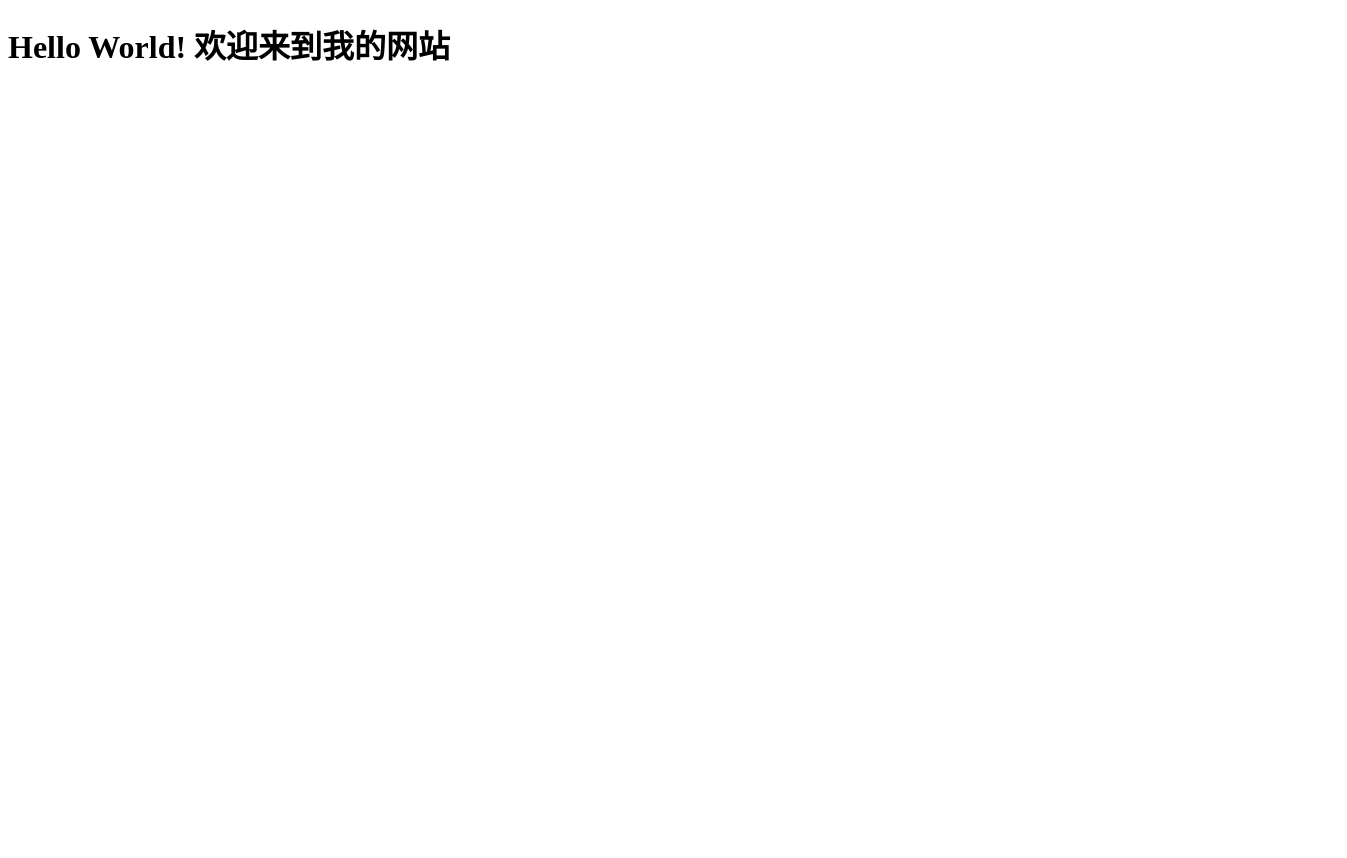
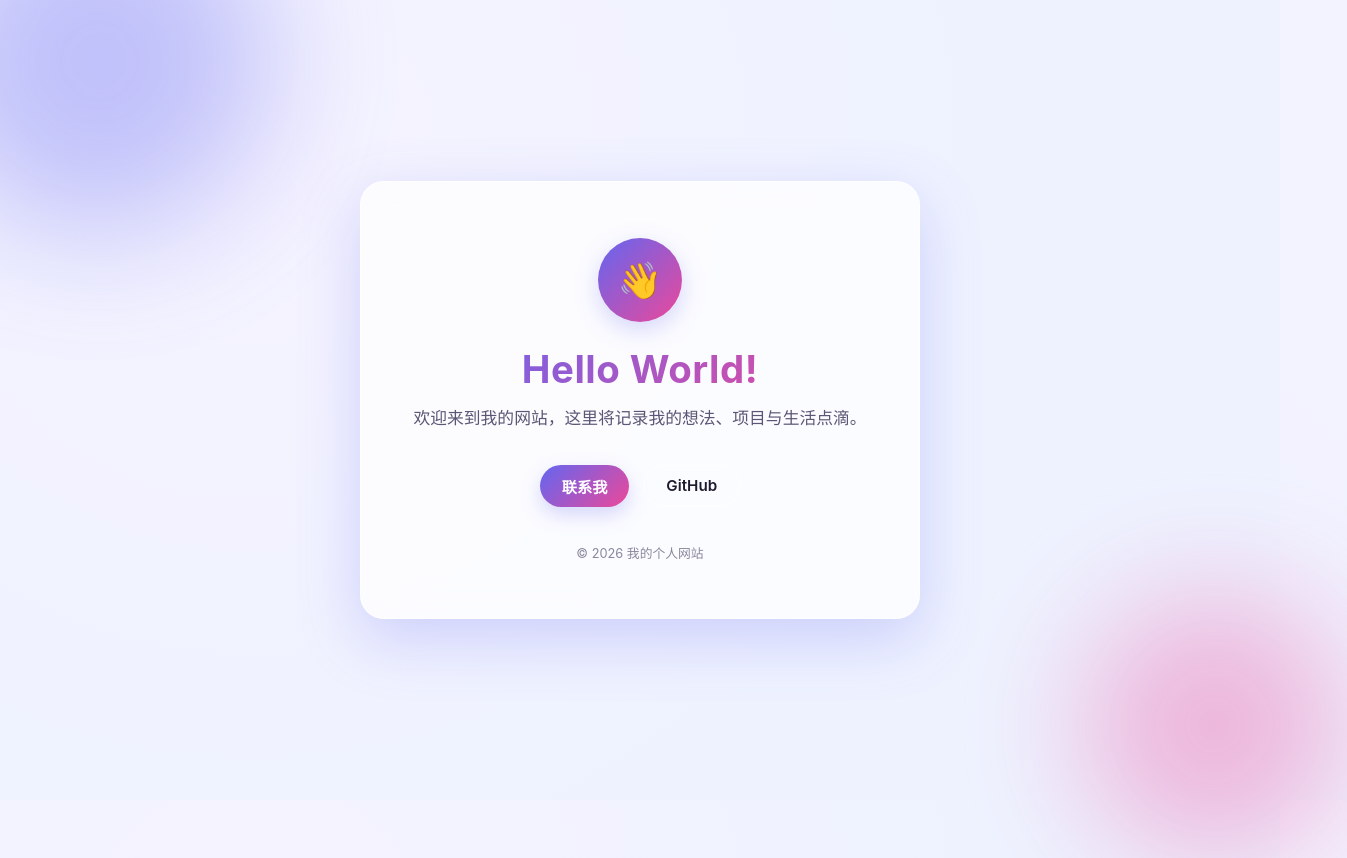
Before and after one commit to dwdwdw1986/website, a plain HTML site: page index.html in a window 1280 px wide. Shown: the whole page, 1347 px wide, since content can reach past the window. Before the commit the page ends 800 px from the top, so only its background shows below. Drawn offline with Linux system fonts and the light colour scheme.

Commit message:
美化个人网站首页：渐变背景、卡片布局、深色模式适配 (#1)
Co-authored-by: Claude <noreply@anthropic.com>

```diff
--- a/index.html
+++ b/index.html
@@ -1 +1,192 @@
-<!DOCTYPE html> <html> <head><title>我的个人网站</title></head> <body><h1>Hello World! 欢迎来到我的网站</h1></body> </html>
+<!DOCTYPE html>
+<html lang="zh-CN">
+<head>
+<meta charset="UTF-8">
+<meta name="viewport" content="width=device-width, initial-scale=1.0">
+<title>我的个人网站</title>
+<style>
+  :root {
+    --bg-1: #eef2ff;
+    --bg-2: #f5f3ff;
+    --card-bg: rgba(255, 255, 255, 0.75);
+    --card-border: rgba(255, 255, 255, 0.6);
+    --text-main: #1e1b2e;
+    --text-sub: #5b5675;
+    --accent-1: #6366f1;
+    --accent-2: #ec4899;
+    --shadow: rgba(99, 102, 241, 0.25);
+  }
+
+  @media (prefers-color-scheme: dark) {
+    :root {
+      --bg-1: #12101c;
+      --bg-2: #1b1730;
+      --card-bg: rgba(30, 27, 46, 0.65);
+      --card-border: rgba(255, 255, 255, 0.08);
+      --text-main: #f2f0fa;
+      --text-sub: #b3aecb;
+      --accent-1: #818cf8;
+      --accent-2: #f472b6;
+      --shadow: rgba(0, 0, 0, 0.45);
+    }
+  }
+
+  * { box-sizing: border-box; }
+
+  html, body {
+    height: 100%;
+    margin: 0;
+  }
+
+  body {
+    font-family: -apple-system, BlinkMacSystemFont, "Segoe UI", "PingFang SC",
+      "Microsoft YaHei", Roboto, sans-serif;
+    background: radial-gradient(circle at 20% 20%, var(--bg-2), var(--bg-1) 60%);
+    color: var(--text-main);
+    display: flex;
+    align-items: center;
+    justify-content: center;
+    min-height: 100vh;
+    padding: 24px;
+    overflow-x: hidden;
+    position: relative;
+  }
+
+  body::before,
+  body::after {
+    content: "";
+    position: absolute;
+    border-radius: 50%;
+    filter: blur(60px);
+    opacity: 0.35;
+    z-index: 0;
+    animation: float 12s ease-in-out infinite;
+  }
+
+  body::before {
+    width: 320px;
+    height: 320px;
+    background: var(--accent-1);
+    top: -80px;
+    left: -80px;
+  }
+
+  body::after {
+    width: 260px;
+    height: 260px;
+    background: var(--accent-2);
+    bottom: -60px;
+    right: -60px;
+    animation-delay: 3s;
+  }
+
+  @keyframes float {
+    0%, 100% { transform: translate(0, 0) scale(1); }
+    50% { transform: translate(20px, -20px) scale(1.08); }
+  }
+
+  .card {
+    position: relative;
+    z-index: 1;
+    background: var(--card-bg);
+    border: 1px solid var(--card-border);
+    backdrop-filter: blur(16px);
+    -webkit-backdrop-filter: blur(16px);
+    border-radius: 24px;
+    padding: 56px 48px;
+    max-width: 560px;
+    width: 100%;
+    text-align: center;
+    box-shadow: 0 20px 60px var(--shadow);
+    animation: rise 0.7s ease-out;
+  }
+
+  @keyframes rise {
+    from { opacity: 0; transform: translateY(16px); }
+    to { opacity: 1; transform: translateY(0); }
+  }
+
+  .avatar {
+    width: 84px;
+    height: 84px;
+    margin: 0 auto 24px;
+    border-radius: 50%;
+    background: linear-gradient(135deg, var(--accent-1), var(--accent-2));
+    display: flex;
+    align-items: center;
+    justify-content: center;
+    font-size: 36px;
+    box-shadow: 0 8px 24px var(--shadow);
+  }
+
+  h1 {
+    font-size: clamp(1.6rem, 4vw, 2.4rem);
+    margin: 0 0 12px;
+    background: linear-gradient(135deg, var(--accent-1), var(--accent-2));
+    -webkit-background-clip: text;
+    background-clip: text;
+    color: transparent;
+    font-weight: 700;
+    letter-spacing: 0.5px;
+  }
+
+  p.subtitle {
+    color: var(--text-sub);
+    font-size: 1.05rem;
+    line-height: 1.7;
+    margin: 0 0 32px;
+  }
+
+  .links {
+    display: flex;
+    gap: 14px;
+    justify-content: center;
+    flex-wrap: wrap;
+  }
+
+  .links a {
+    text-decoration: none;
+    padding: 10px 22px;
+    border-radius: 999px;
+    font-size: 0.95rem;
+    font-weight: 600;
+    transition: transform 0.2s ease, box-shadow 0.2s ease;
+  }
+
+  .links a.primary {
+    background: linear-gradient(135deg, var(--accent-1), var(--accent-2));
+    color: #fff;
+    box-shadow: 0 8px 20px var(--shadow);
+  }
+
+  .links a.secondary {
+    color: var(--text-main);
+    border: 1px solid var(--card-border);
+    background: transparent;
+  }
+
+  .links a:hover {
+    transform: translateY(-2px);
+  }
+
+  footer {
+    margin-top: 36px;
+    font-size: 0.8rem;
+    color: var(--text-sub);
+    opacity: 0.7;
+  }
+</style>
+</head>
+<body>
+  <main class="card">
+    <div class="avatar">👋</div>
+    <h1>Hello World!</h1>
+    <p class="subtitle">欢迎来到我的网站，这里将记录我的想法、项目与生活点滴。</p>
+    <div class="links">
+      <a class="primary" href="mailto:dwdwdw1986@gmail.com">联系我</a>
+      <a class="secondary" href="https://github.com/dwdwdw1986/website">GitHub</a>
+    </div>
+    <footer>&copy; 2026 我的个人网站</footer>
+  </main>
+</body>
+</html>
```
